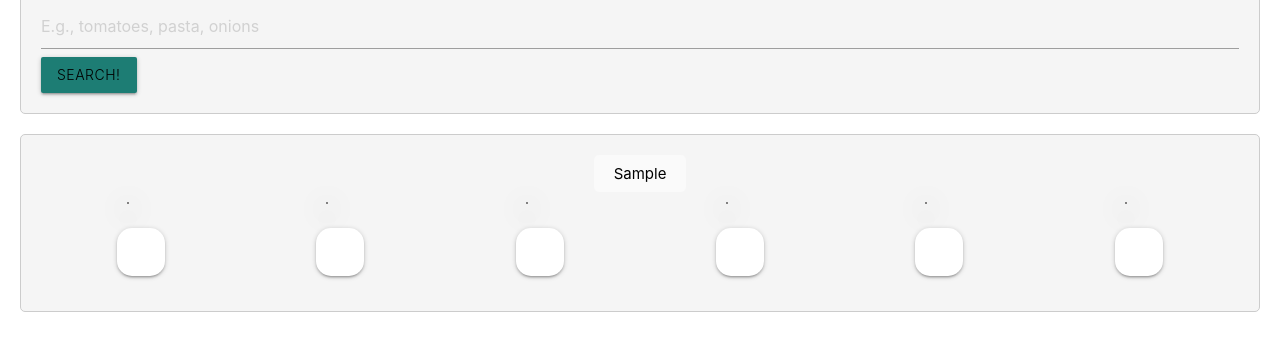
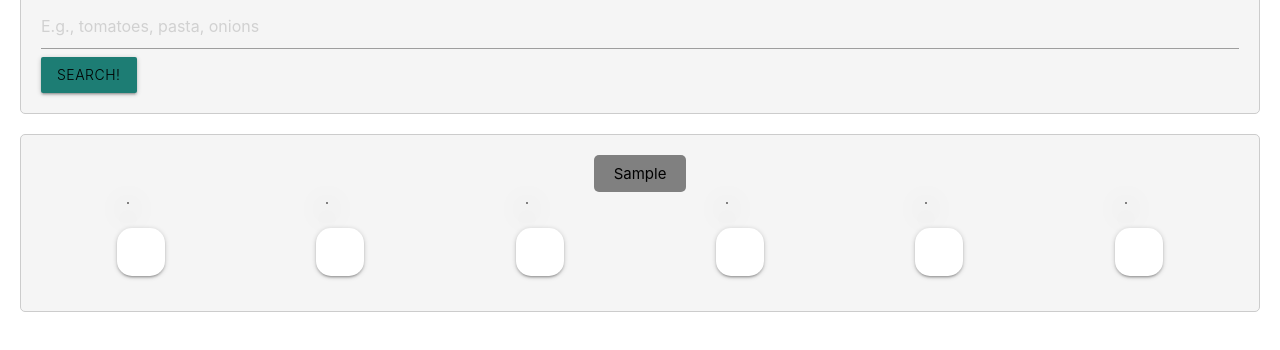
Before and after one commit to concentratedcreatives/Pantry-Pioneers, a plain HTML site: page index.html in a window 1280 px wide. Both pictures are taken after typing "Sample" into the empty fields and a click on the button "SEARCH!". Shown: the part 354-704 px from the top of the page. Drawn offline with nearby package versions, Linux system fonts and the light colour scheme; no server answers.

Commit message:
changed button color

```diff
--- a/Assets/script.js
+++ b/Assets/script.js
@@ -190,6 +190,8 @@ function storeIngredient(event) {
       var button = document.createElement("button");
       button.textContent = ingredient;
       ingredientList.appendChild(button);
+      button.style.backgroundColor = "grey";
+
       // Make search history buttons clickable
       button.addEventListener("click", function () {
         searchBar.value = ingredient;
--- a/Assets/style.css
+++ b/Assets/style.css
@@ -132,6 +132,7 @@ img {
 #ingredient-list {
   text-align: center;
 }
+
 /* Style for recipe images */
 #recipe-images {
   display: flex;
```
